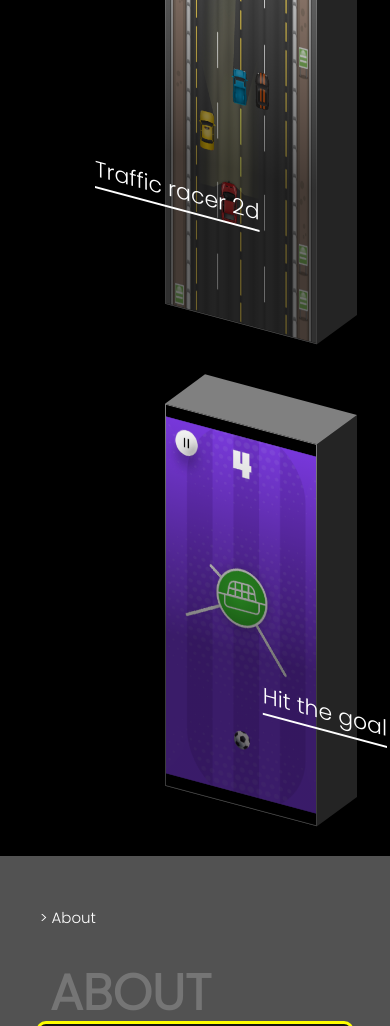
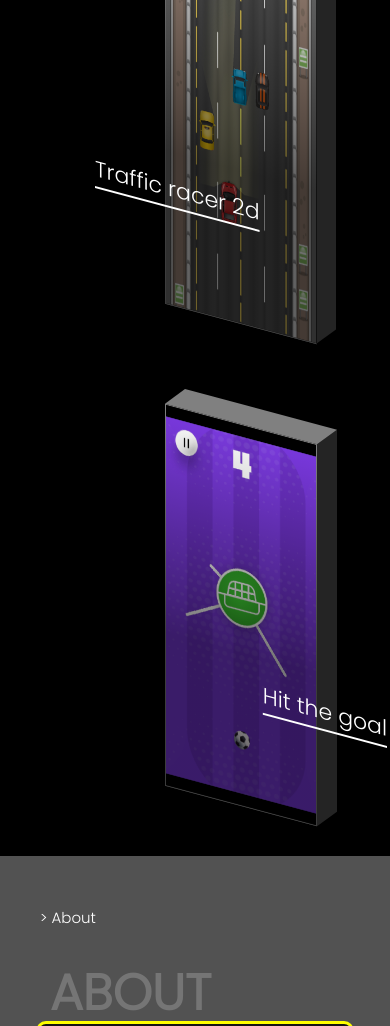
Before and after one commit to surendra019/portfolio, a plain HTML site: page index.html in a window 390 px wide. Shown: the part 638-1664 px from the top of the page. Drawn offline with nearby package versions, Linux system fonts and the light colour scheme.

Commit message:
commit six

```diff
--- a/style.css
+++ b/style.css
@@ -316,7 +316,8 @@ color: white;
     width: fit-content;
     height: fit-content;
     position: relative;
-
+    transition-property: transform;
+    transition-duration: .8s;
 }
 
 .description{
@@ -333,6 +334,16 @@ color: white;
     position: relative;
 }
 
+.project-block:active .img-name{
+    transform: skew(0deg);
+}
+
+.project-block:hover .img-name{
+
+   transform: skewY(0deg);
+}
+
+
 
 .left .img-name{
 /* left: 100px; */
@@ -347,45 +358,51 @@ transform: skewY(-15deg);
     content: "";
     position: absolute;
     top: 0;
-    left: -40px;
-    width: 40px;
+    left: -20px;
+    width: 20px;
     height: 100%;
     background: rgb(36, 36, 36);
     transform-origin: right;
     transform: skewY(45deg);
+
+
 }
+
 
 .left .img-name::after{
     content: "";
     position: absolute;
-    top: -40px;
+    top: -20px;
     left: 0px;
     width: 100%;
-    height: 40px;
+    height: 20px;
     background: grey;
     transform-origin: bottom;
     transform: skewX(45deg);
+
+
 }
 
 .right .img-name::before{
     content: "";
     position: absolute;
     top: 0;
-    right: -40px;
-    width: 40px;
+    right: -20px;
+    width: 20px;
     height: 100%;
     background: rgb(36, 36, 36);
     transform-origin: left;
     transform: skewY(-45deg);
+
 }
 
 .right .img-name::after{
     content: "";
     position: absolute;
-    top: -40px;
+    top: -20px;
     right: 0px;
     width: 100%;
-    height: 40px;
+    height: 20px;
     background: grey;
     transform-origin: bottom;
     transform: skewX(-45deg);
@@ -747,8 +764,8 @@ footer div#footer-right{
     content: "";
     position: absolute;
     top: 0;
-    left: 152px;
-    width: 40px;
+    left: 151px;
+    width: 20px;
     height: 100%;
     background: rgb(36, 36, 36);
     transform-origin: left;
@@ -758,10 +775,10 @@ footer div#footer-right{
 .left .img-name::after{
     content: "";
     position: absolute;
-    top: -40px;
+    top: -20px;
     right: 0px;
     width: 100%;
-    height: 40px;
+    height: 20px;
     background: grey;
     transform-origin: bottom;
     transform: skewX(-45deg);
```
